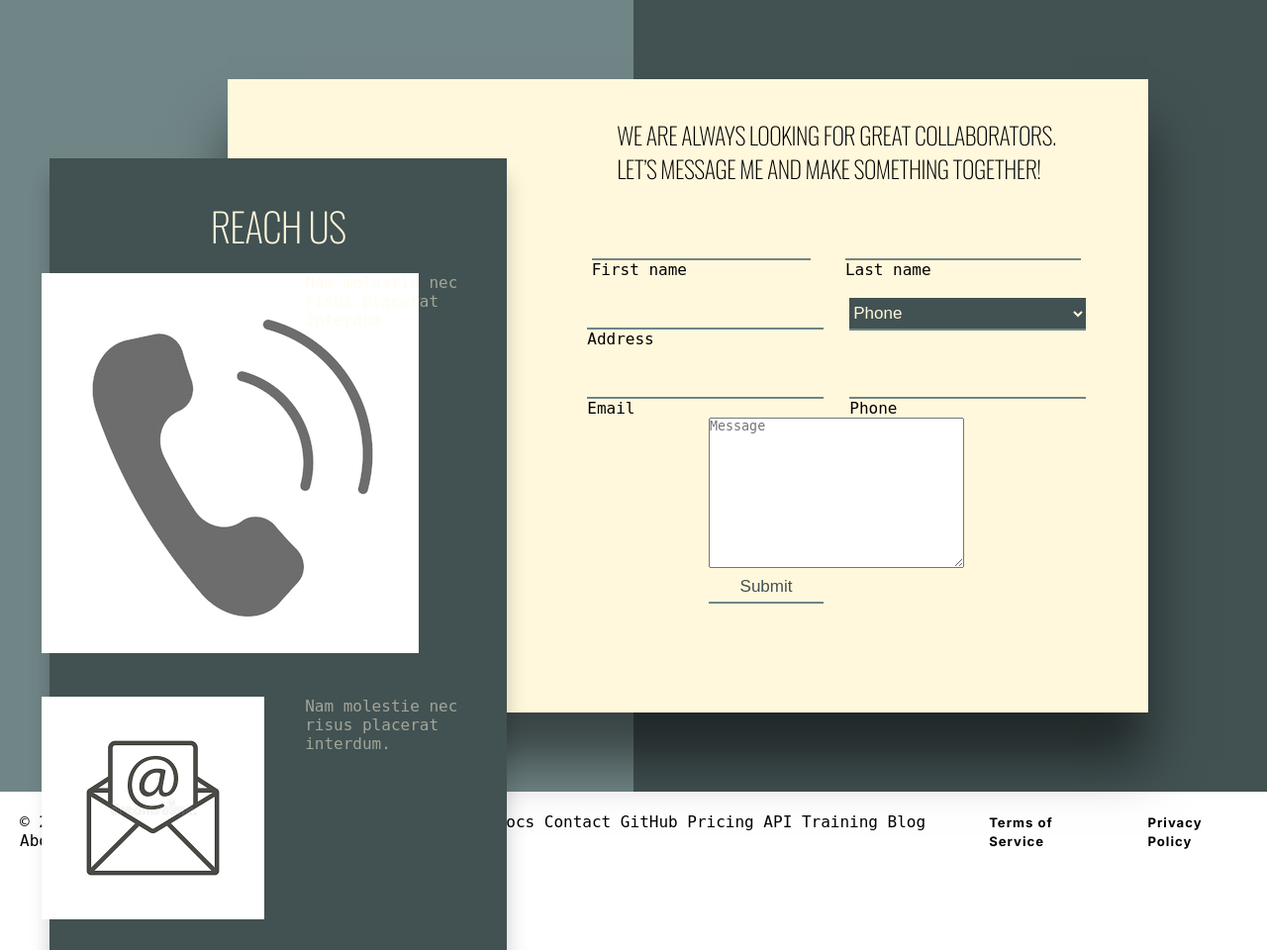
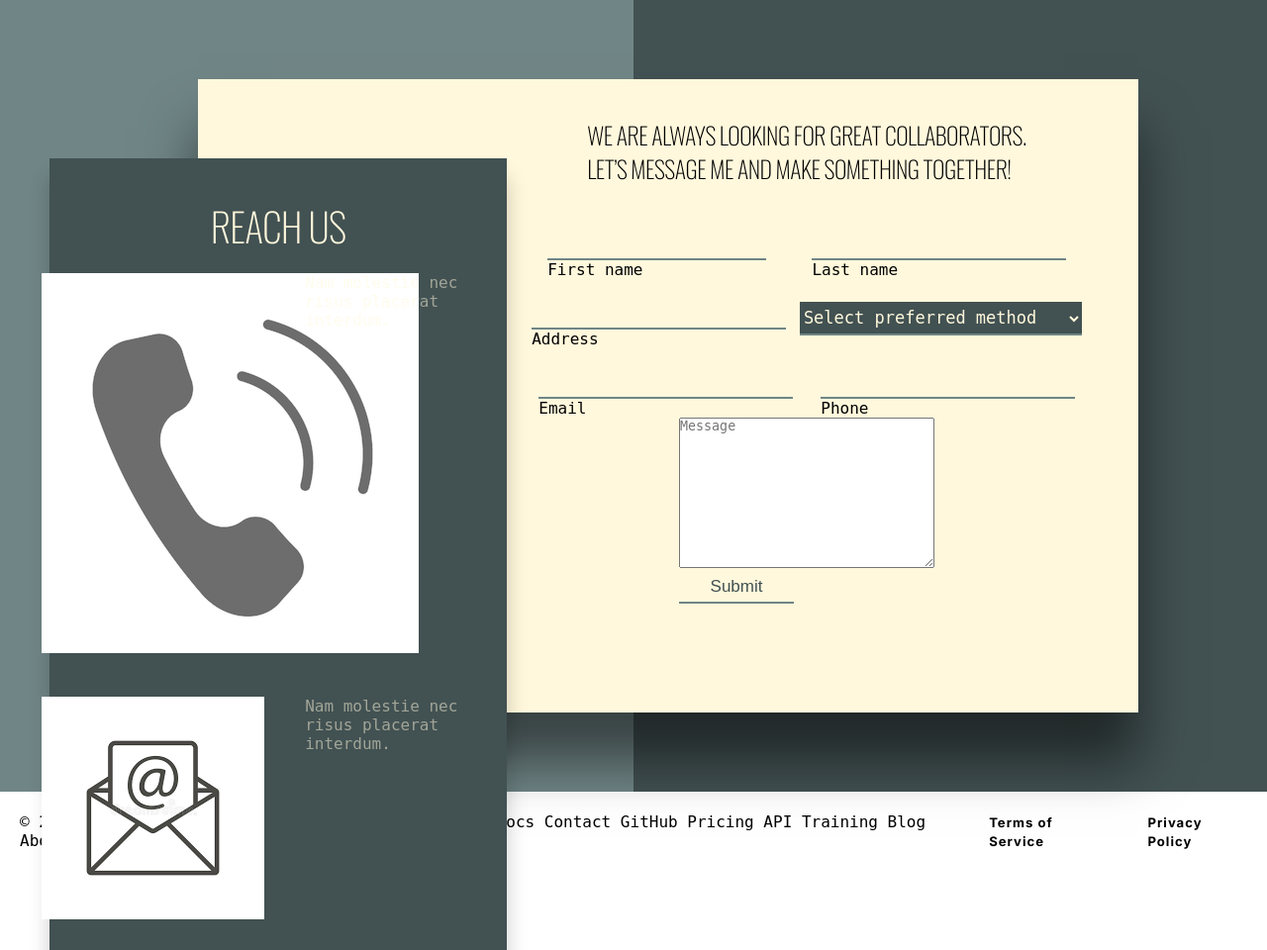
Before and after one commit to nhatquan0312/Web_Programming, a PHP site: page /contact.html in a window 1280 px wide. Shown: the part 80-1040 px from the top of the page at 99% size. Run offline with PHP 8.4, Linux system fonts and the light colour scheme.

Commit message:
5th edition

```diff
--- a/contact.css
+++ b/contact.css
@@ -56,15 +56,15 @@ main .container .contactform
 {
     position: absolute;
     top: 10vh;
-    width: calc(100% - 350px);
+    width: calc(100% - 330px);
     height: 80vh;
     padding: 40px 50px;
     margin-bottom: 50px;
     background: cornsilk;
-    right: 120px;
+    right: 130px;
     z-index: 1;
-    padding-left: 350px;
-    margin-left: 350px;
+    padding-left: 330px;
+    margin-left: 330px;
     box-shadow: 0 50px 50px rgba(0, 0, 0, 0.5);
 }
 main .container .contactform form {
@@ -89,7 +89,10 @@ width: 45%;
 
 main .container .contactform form .inputBox.w60
 {
-width: 45%;
+width: 50%;
+margin-top: 5px;
+padding-top:5px;
+
 }
 
 main .container .contactform form .inputbox.w100
@@ -116,6 +119,7 @@ select
     border: none;
     border-bottom: 2px solid rgb(112, 133, 134);
     font-size: 17px;
+    font-family:'Ubuntu Mono', monospace;
     font-weight: 300;
     color:cornsilk;
     padding: 5px 0;
--- a/contact.html
+++ b/contact.html
@@ -90,7 +90,8 @@
 
                 <div class="inputBox w60">
                     <label for="method"></label>
-                    <select id="method" required placeholder="Please choose your Preferred contact method">
+                    <select id="method" required>
+                        <option value="">Select preferred method</option>
                         <option value="phone">Phone</option>
                         <option value="email">Email</option>
                     </select>
@@ -100,12 +101,12 @@
 
                 <div class="inputBox w50">
                     <label for="email"></label><br>
-                    <input type="text" id="email"  name="" required><br>
+                    <input type="text" id="email"  name="" ><br>
                     <span> Email</span>
                 </div>
                 <div class="inputBox w50">
                 <label for="phone"></label><br>
-                    <input type="text" id="phone" name="phone" required><br>
+                    <input type="text" id="phone" name="phone"><br>
                     <span> Phone</span>
                     </div>
 
```
